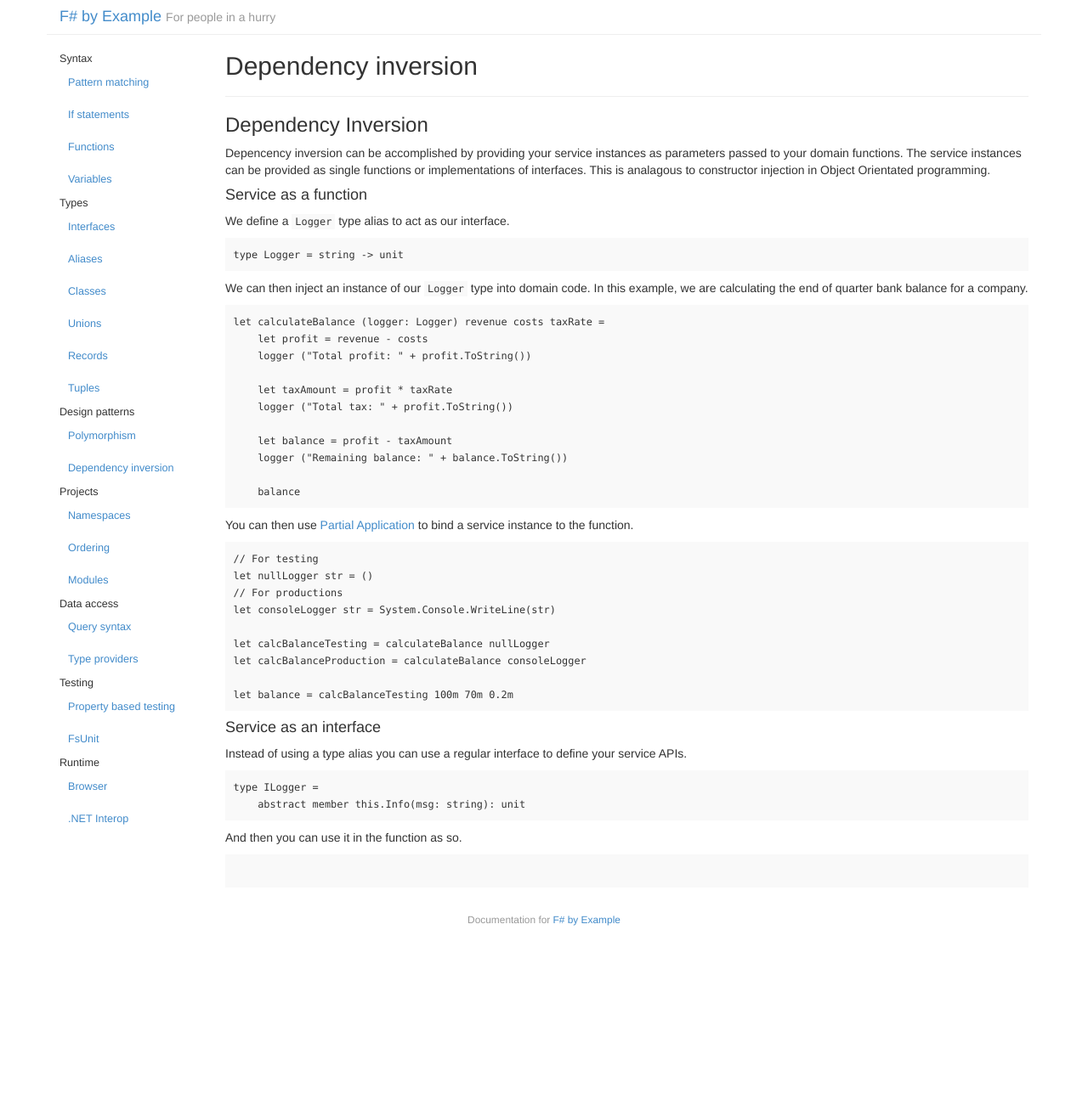
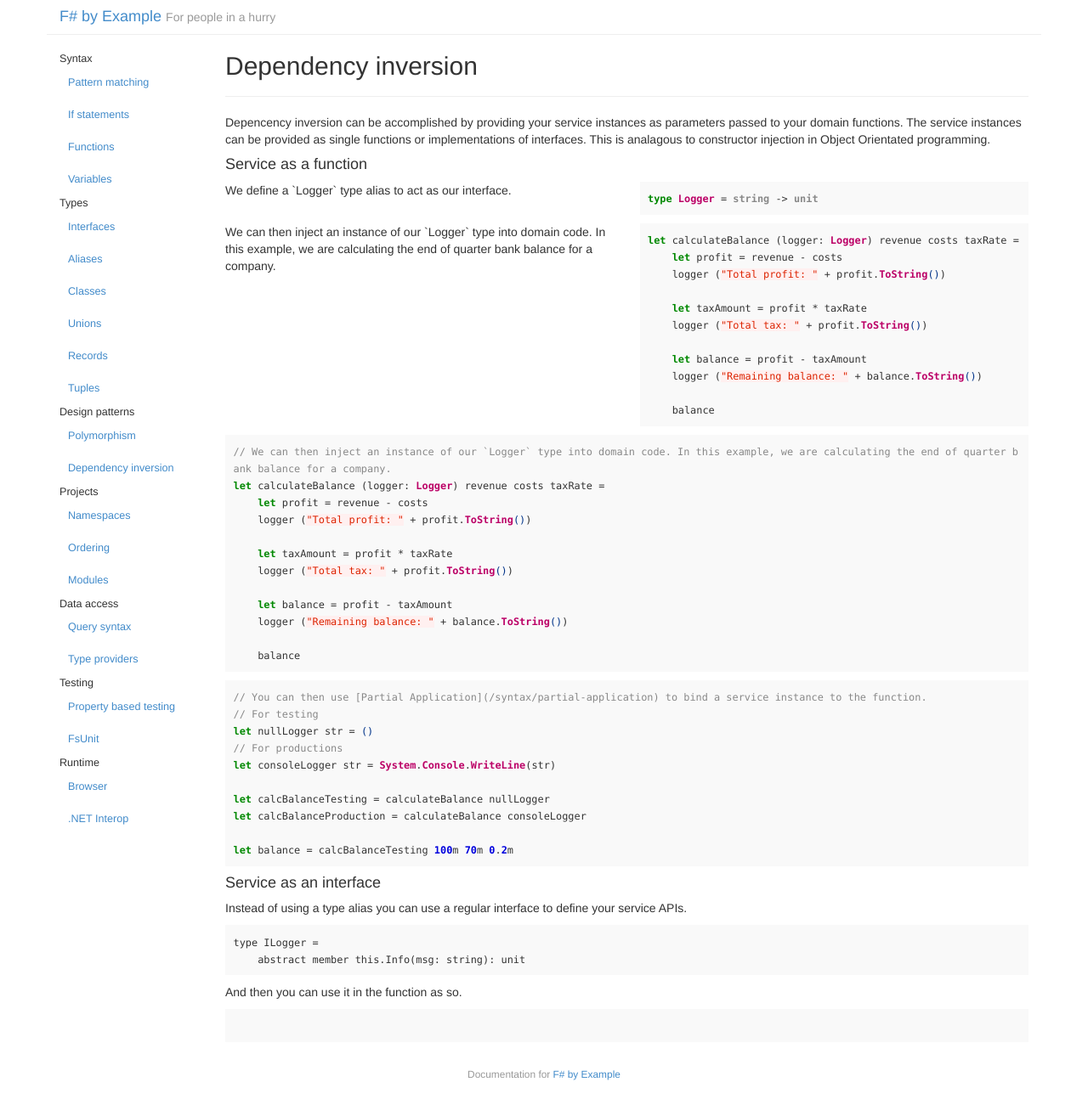
Before and after one commit to fsharpbyexample/site, a Jekyll site: the page built from _posts/2018-03-29-dependency-inversion.md, in a window 1280 px wide. Shown: the whole page at 85% size. Built offline with Jekyll 4.4.1, drawn with Linux system fonts in a browser that asks for light colours; before the commit the page ends 1112 px from its top, so only the background shows below that.

Commit message:
Struggling with rendering properly

````diff
--- /dev/null
+++ b/_includes/code.html
@@ -0,0 +1,8 @@
+<div class='row'>
+    <div class='col-md-6'>
+        {{ include.comments }}
+    </div>
+    <div class='col-md-6'>
+        {{ include.code }}
+    </div>
+</div>
--- a/_posts/2018-03-29-dependency-inversion.md
+++ b/_posts/2018-03-29-dependency-inversion.md
@@ -5,17 +5,43 @@ category: patterns
 date: 2018-03-29 01:36:48
 ---
 
-### Dependency Inversion
 Depencency inversion can be accomplished by providing your service instances as parameters passed to your domain functions. The service instances can be provided as single functions or implementations of interfaces.
 This is analagous to constructor injection in Object Orientated programming.
 
 #### Service as a function
+{% capture comments1 %}
 We define a `Logger` type alias to act as our interface.
-```F#
+{% endcapture %}
+{% capture code1 %}
+{% highlight fsharp %}
 type Logger = string -> unit
-```
+{% endhighlight %}
+{% endcapture %}
+{% include code.html comments=comments1 code=code1 %}
+
+{% capture comments2 %}
 We can then inject an instance of our `Logger` type into domain code. In this example, we are calculating the end of quarter bank balance for a company.
-```F#
+{% endcapture %}
+{% capture code2 %}
+{% highlight fsharp %}
+let calculateBalance (logger: Logger) revenue costs taxRate =
+    let profit = revenue - costs
+    logger ("Total profit: " + profit.ToString())
+
+    let taxAmount = profit * taxRate
+    logger ("Total tax: " + profit.ToString())
+
+    let balance = profit - taxAmount
+    logger ("Remaining balance: " + balance.ToString())
+
+    balance
+{% endhighlight %}
+{% endcapture %}
+{% include code.html comments=comments2 code=code2 %}
+
+
+```fsharp
+// We can then inject an instance of our `Logger` type into domain code. In this example, we are calculating the end of quarter bank balance for a company.
 let calculateBalance (logger: Logger) revenue costs taxRate =
     let profit = revenue - costs
     logger ("Total profit: " + profit.ToString())
@@ -29,8 +55,8 @@ let calculateBalance (logger: Logger) revenue costs taxRate =
     balance
 ```
 
-You can then use [Partial Application](/syntax/partial-application) to bind a service instance to the function.
-```
+``` fsharp
+// You can then use [Partial Application](/syntax/partial-application) to bind a service instance to the function.
 // For testing
 let nullLogger str = ()
 // For productions
````
Also changed, not shown: _plugins/CustomMarkdownProcessor.rb (added), 1 other file.
